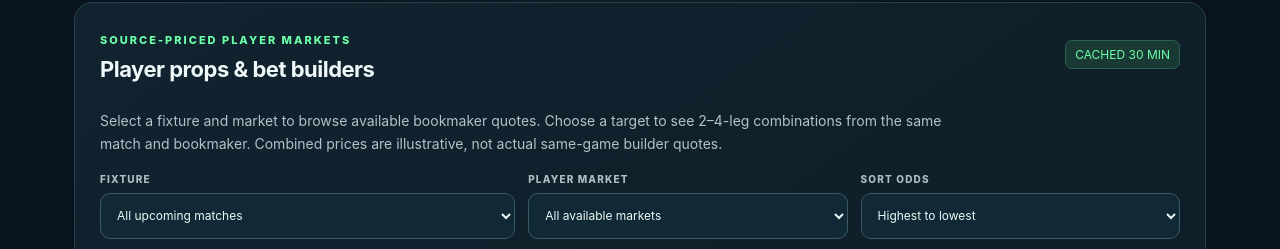
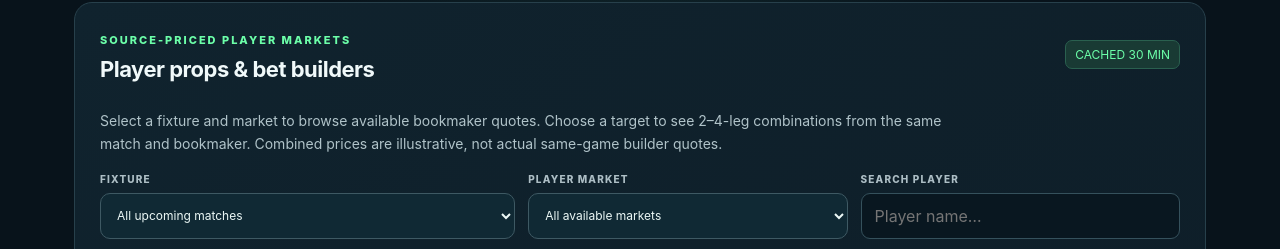
Before and after one commit to gsy2phh24h-art/edgecheck, a plain HTML site: page edgecheck-public/football.html in a window 1280 px wide. Shown: the part 852-1101 px from the top of the page. Drawn offline with Linux system fonts and the light colour scheme; no server answers.

Commit message:
Add basketball and football player-market search

```diff
--- a/edgecheck-public/football.html
+++ b/edgecheck-public/football.html
@@ -4,6 +4,7 @@
 <div class="sport-odds-filters">
  <div><label class="fieldlabel" for="sports-game">FIXTURE</label><select id="sports-game"><option value="">All upcoming matches</option></select></div>
  <div><label class="fieldlabel" for="sports-market">PLAYER MARKET</label><select id="sports-market"><option value="">All available markets</option></select></div>
+ <div><label class="fieldlabel" for="sports-player-search">SEARCH PLAYER</label><input id="sports-player-search" type="search" placeholder="Player name…" autocomplete="off" aria-label="Search priced player props"></div>
  <div><label class="fieldlabel" for="sports-sort">SORT ODDS</label><select id="sports-sort"><option value="high">Highest to lowest</option><option value="low">Lowest to highest</option><option value="name">Player name (A-Z)</option></select></div>
 </div>
 <div class="live-props-actions"><button type="button" class="compare-btn" id="sports-reload">Reload cached prices</button><span id="sports-odds-status" role="status">Checking available priced markets…</span></div>
```
